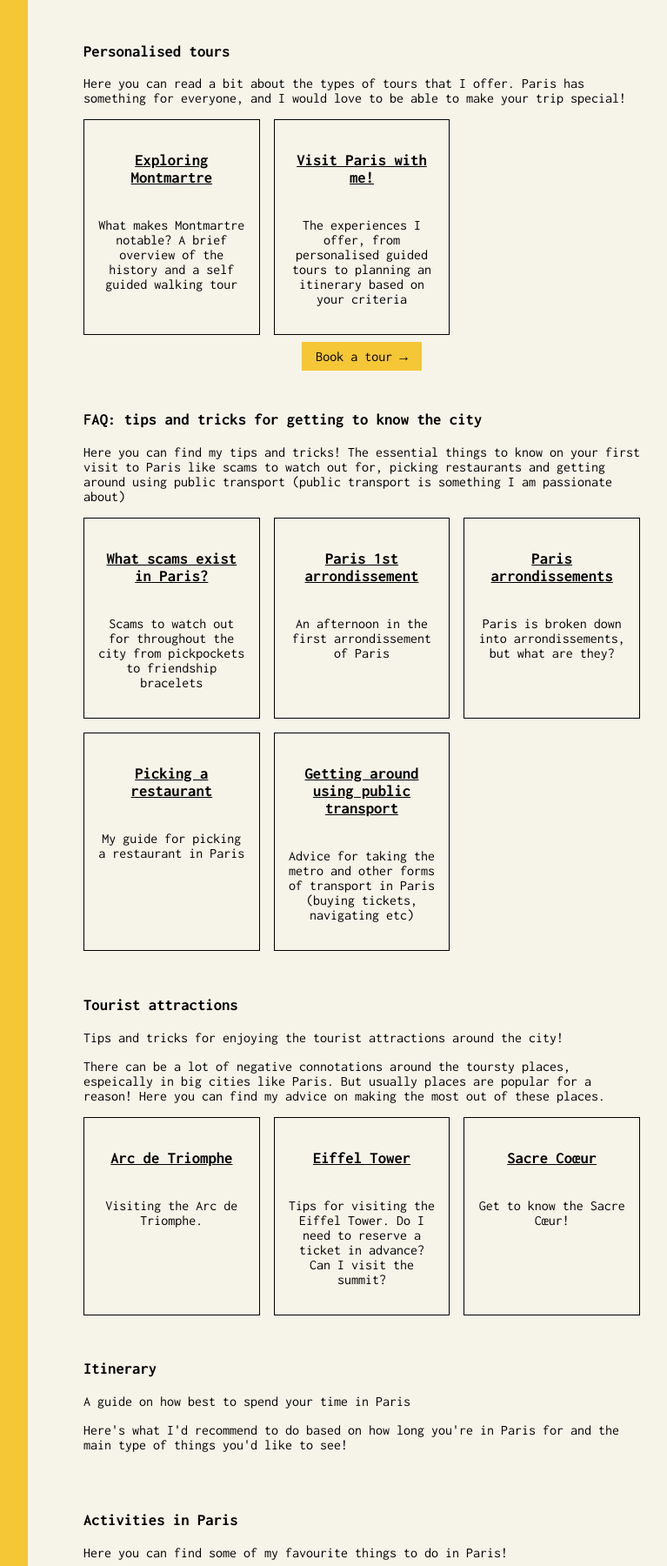
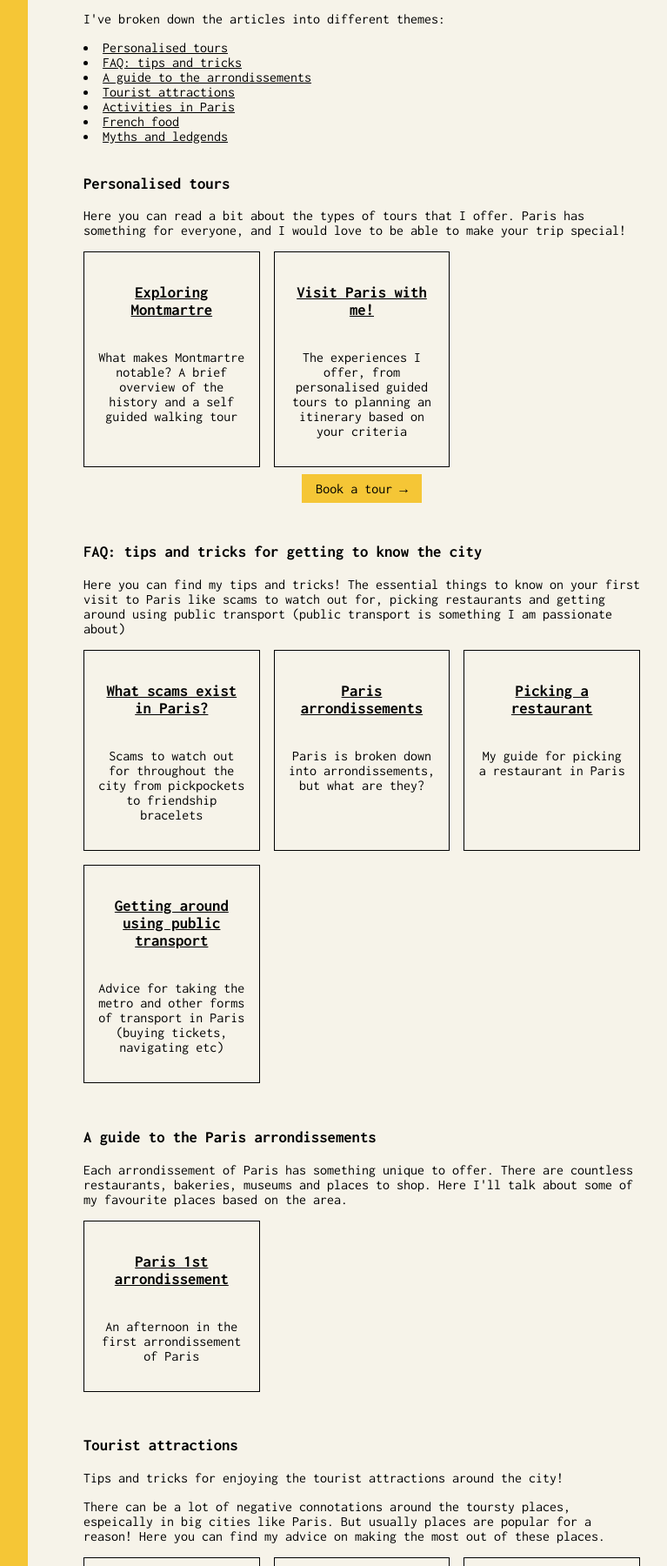
Before and after one commit to abisummers/abisummers.github.io, an Astro site: page /articles/guide in a window 1280 px wide. Shown: the part 362-2162 px from the top of the page at 87% size, without its empty margins (224-991 px from the left). Built offline with nearby package versions, Linux system fonts and the light colour scheme; Astro itself is replaced by a stand-in of ours; a web font is replaced by a local one.

Commit message:
table of content

```diff
--- a/src/content/guide/first-arrondissement.md
+++ b/src/content/guide/first-arrondissement.md
@@ -1,8 +1,8 @@
 ---
 title: Paris 1st arrondissement
 description: An afternoon in the first arrondissement of Paris
-publishedDate: 2025-01-03
-themes: ["how-to"]
+publishedDate: 2025-01-27
+themes: ["arrondissement"]
 image: /src/content/guide/images/rue-des-fosses-saint-jacques.jpg
 ---
 
@@ -20,6 +20,8 @@ At the west side of the Tuileries Garden, you have anther museum _Musée de l'Or
 
 To the east of the Louvre you have 59 Rivoli, one of my favourite art galleries and well worth a visit. It's made up of 30 different studios, with many artists having short term residences (3-6 months) so each time you go, there's something different to see. One of the things I love about 59 Rivoli is getting to watch the artists work. Each artist has a different style and it's wonderful. It's a great place to buy souvenirs and gifts. Did you know that the word souvenir comes from French? It comes from the French work _souvenir_ which means to remember.
 
+![59 rivoli street view with lots of different butterflies](./images/59-rivoli.jpeg)
+
 ### Landmarks
 
 While it's a small area, there's a lot to see. Here are some of the other notable places.
@@ -27,6 +29,8 @@ While it's a small area, there's a lot to see. Here are some of the other notabl
 At the centre of _Place Vendôme_ there is the _Colonne Vendôme_, a bronze column topped by a statue of Napoleon. While this is the first thing you're likely to see, it's not the only thing worth looking at.
 
 The French revolution had a massive impact on France (stick with me), but also globally. It was during this period that France standardised certain measurements, including the metre, litre and kilo. Throughout Paris, they had placed 16 meters standards in busy areas to help with the transition into the new system. Only two of them remain today, and one of them is here at 13 Place Vendôme.
+
+![a standardised meter](./images/metre-standard.jpeg)
 
 Another thing that is not obvious is at that the former Texas Embassy in Paris was here. It's marked by a small plaque that's easy to miss if you're not looking for it.
 
--- a/src/pages/articles/guide/index.astro
+++ b/src/pages/articles/guide/index.astro
@@ -76,10 +76,34 @@ const museumCollection = await getCollection("museums");
       href="https://www.instagram.com/abiguides/">@abiguides</a
     >, about things to do in Paris like upcoming events.
   </p>
+
+  <p>I've broken down the articles into different themes:</p>
+
+  <li>
+    <a href="#personalised-tours">Personalised tours</a>
+  </li>
+  <li>
+    <a href="#faq">FAQ: tips and tricks</a>
+  </li>
+  <li>
+    <a href="#arrondissement-guide">A guide to the arrondissements</a>
+  </li>
+  <li>
+    <a href="#tourtist-attractions">Tourist attractions</a>
+  </li>
+  <li>
+    <a href="#activities">Activities in Paris</a>
+  </li>
+  <li>
+    <a href="#french-food">French food</a>
+  </li>
+  <li>
+    <a href="#myths-and-ledgends">Myths and ledgends</a>
+  </li>
   <br />
 
   <div>
-    <h3>Personalised tours</h3>
+    <h3 id="personalised-tours" >Personalised tours</h3>
 
     <p>
       Here you can read a bit about the types of tours that I offer. Paris has
@@ -113,7 +137,7 @@ const museumCollection = await getCollection("museums");
 
   <br />
   <div>
-    <h3>FAQ: tips and tricks for getting to know the city</h3>
+    <h3 id="faq">FAQ: tips and tricks for getting to know the city</h3>
     <p>
       Here you can find my tips and tricks! The essential things to know on your
       first visit to Paris like scams to watch out for, picking restaurants and
@@ -139,10 +163,38 @@ const museumCollection = await getCollection("museums");
       }
     </ul>
   </div>
+
+  <br />
+  <div>
+    <h3 id="arrondissement-guide">A guide to the Paris arrondissements</h3>
+    <p>
+      Each arrondissement of Paris has something unique to offer. There are
+      countless restaurants, bakeries, museums and places to shop. Here I'll
+      talk about some of my favourite places based on the area.
+    </p>
+    <ul class="cards">
+      {
+        guideCollection
+          .filter((article) => article.data.themes.includes("arrondissement"))
+          .map((article) => {
+            if (article) {
+              return (
+                <li value={article.data.title}>
+                  <a href={`/articles/guide/${article.slug}/`}>
+                    <h3>{article.data.title}</h3>
+                    <p>{article.data.description}</p>
+                  </a>
+                </li>
+              );
+            }
+          })
+      }
+    </ul>
+  </div>
   <br />
 
   <div>
-    <h3>Tourist attractions</h3>
+    <h3 id="tourist-attractions">Tourist attractions</h3>
     <p>Tips and tricks for enjoying the tourist attractions around the city!</p>
     <p>
       There can be a lot of negative connotations around the toursty places,
@@ -202,7 +254,7 @@ const museumCollection = await getCollection("museums");
   <br />
 
   <div>
-    <h3>Activities in Paris</h3>
+    <h3 id="activities">Activities in Paris</h3>
     <p>Here you can find some of my favourite things to do in Paris!</p>
     <ul class="cards">
       {
@@ -226,7 +278,7 @@ const museumCollection = await getCollection("museums");
 
   <br />
   <div>
-    <h3>French food</h3>
+    <h3 id="french-food">French food</h3>
 
     <p>
       France is known for their food, it's something they take seriously! Here
@@ -256,7 +308,7 @@ const museumCollection = await getCollection("museums");
   <br />
 
   <div>
-    <h3>Stories from the city</h3>
+    <h3 id="myths-and-ledgends">Stories from the city</h3>
 
     <p>
       Some of the myths and ledgends of the city! Paris has so much history in <i
@@ -299,8 +351,7 @@ const museumCollection = await getCollection("museums");
         <a href="mailto:contact@abisummers.com">contact@abisummers.com</a>
       </li>
       <li>
-        Instagram: <a href="https://www.instagram.com/abiguides">@abiguides</a
-        >
+        Instagram: <a href="https://www.instagram.com/abiguides">@abiguides</a>
       </li>
       <li>SIREN: 843306648</li>
       <li>
```
Also changed, not shown: 1 other file.
